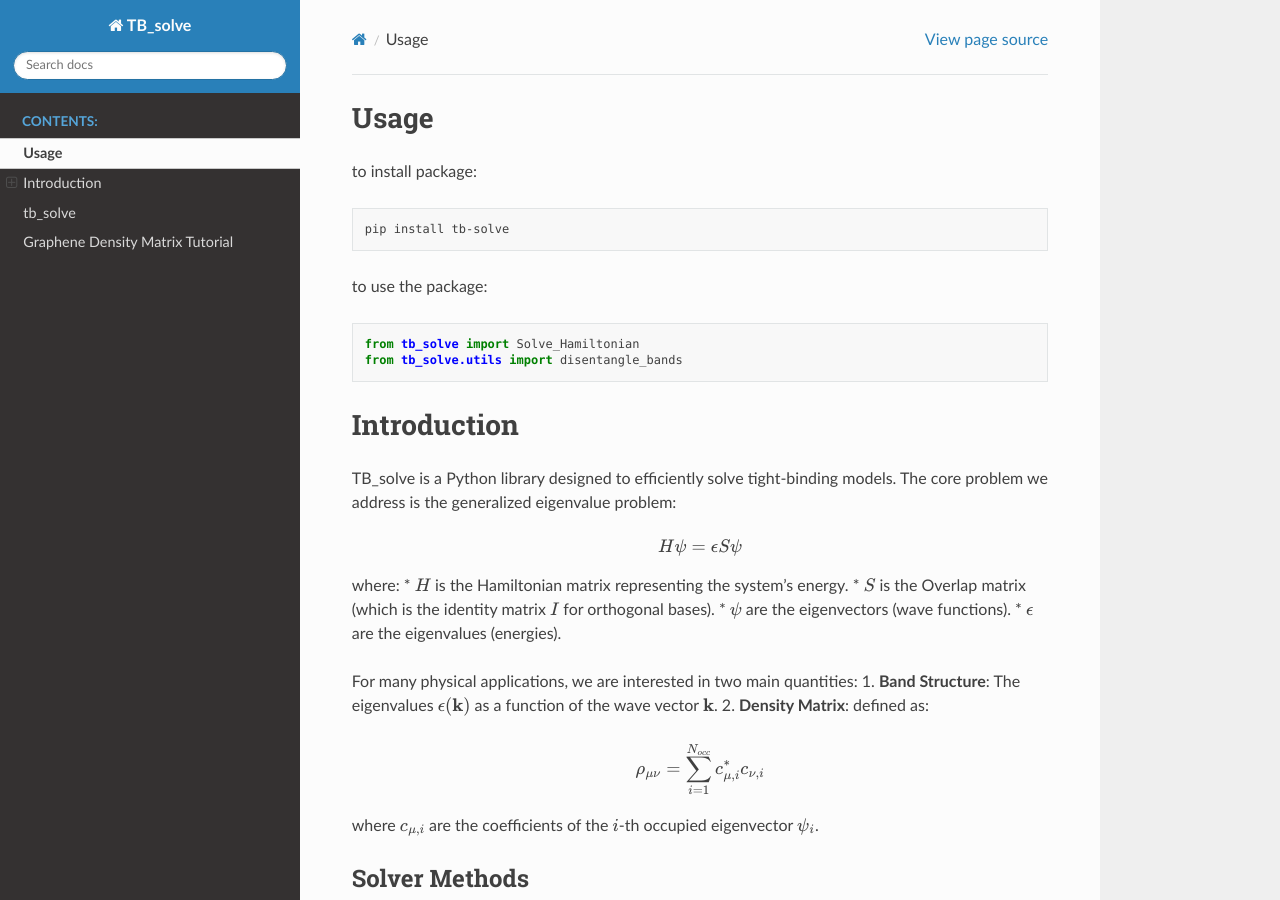
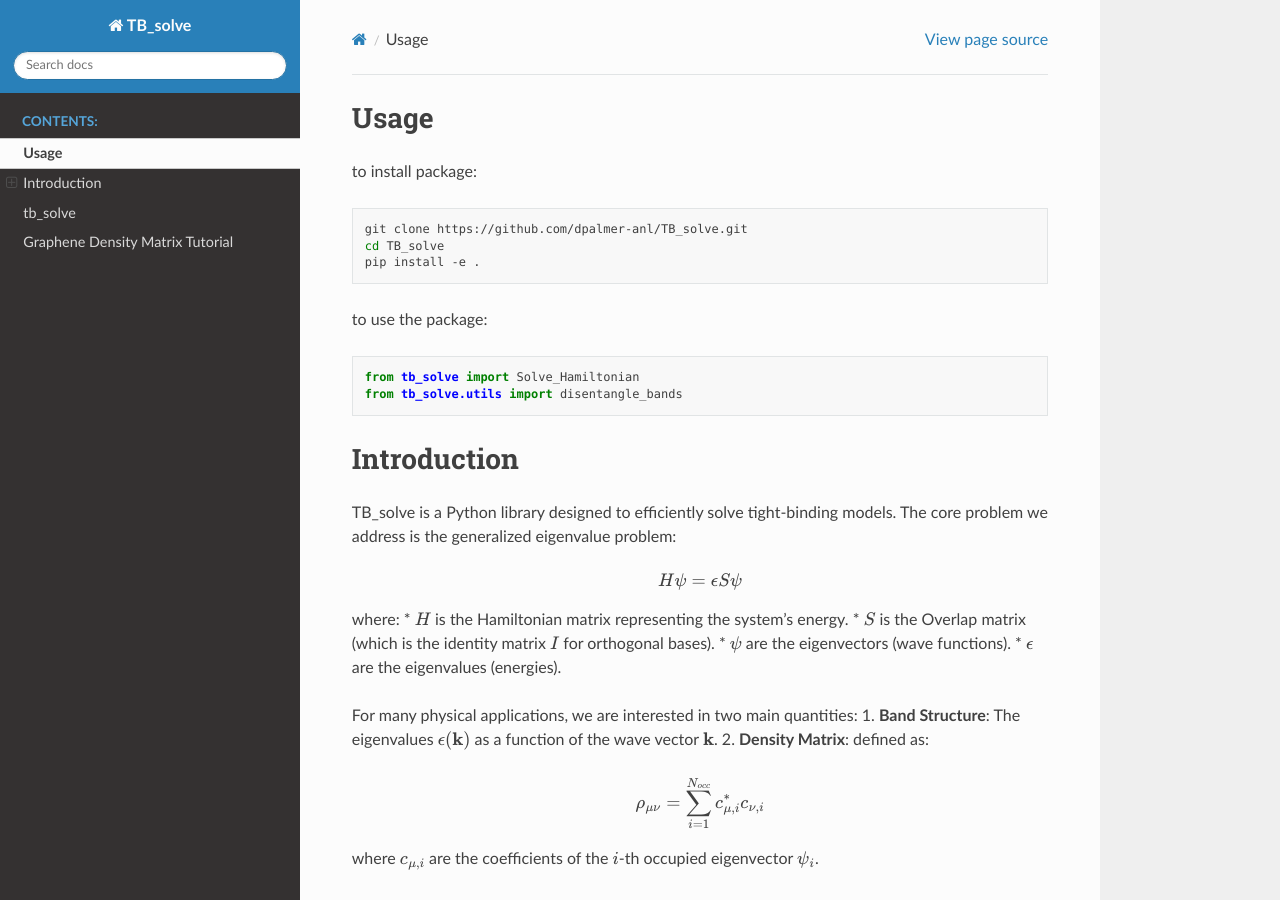
Before and after one commit to dpalmer-anl/TB_solve, a Sphinx documentation site: the page built from docs/intro.rst, in a window 1280 px wide and 900 px high. Built offline with Sphinx 7.4.7 and the Read the Docs theme 3.1.0, drawn with Linux system fonts in a browser that asks for light colours.

Commit message:
update intro

```diff
--- a/docs/intro.rst
+++ b/docs/intro.rst
@@ -4,7 +4,9 @@ to install package:
 
 .. code-block:: bash
 
-    pip install tb-solve
+   git clone https://github.com/dpalmer-anl/TB_solve.git
+   cd TB_solve
+   pip install -e .
 
 to use the package:
 
```
Also changed, not shown: 5 other files.
